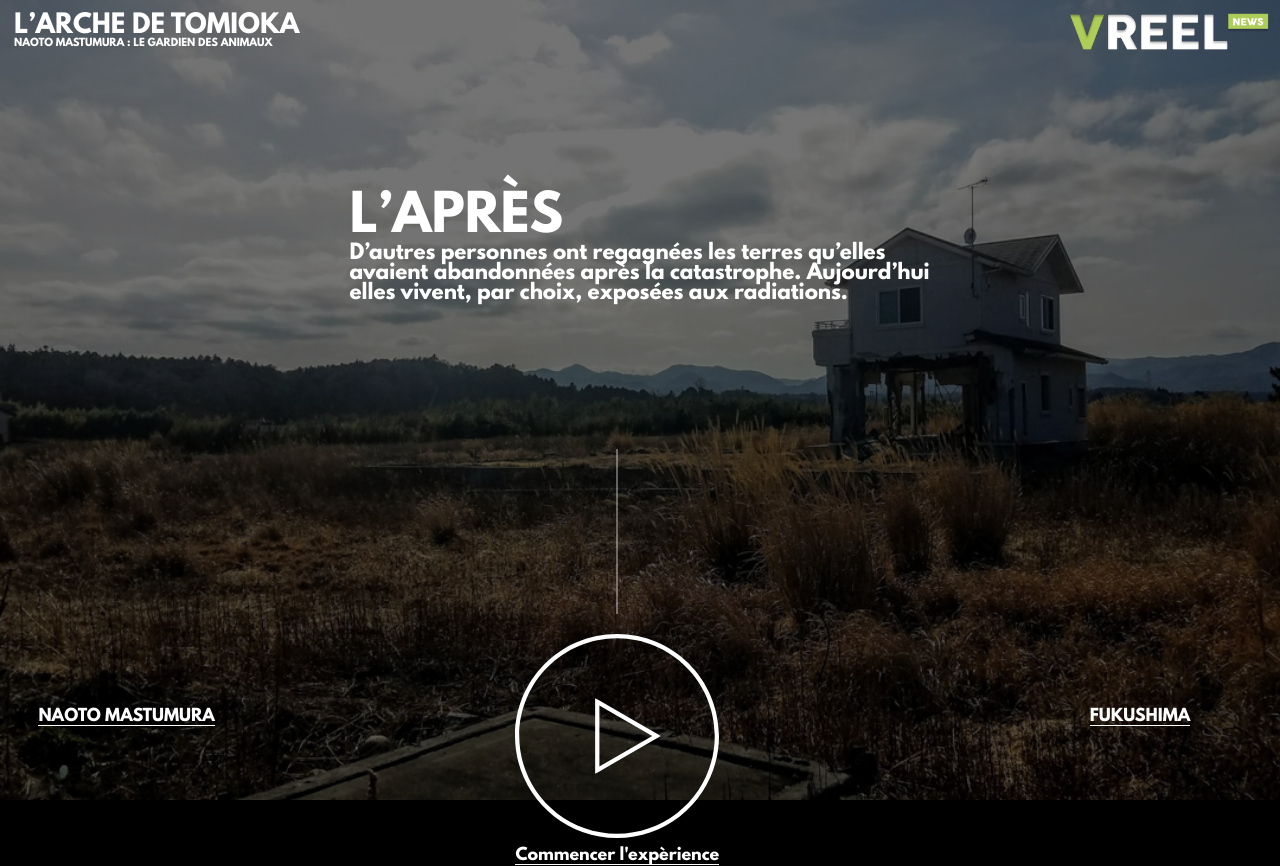
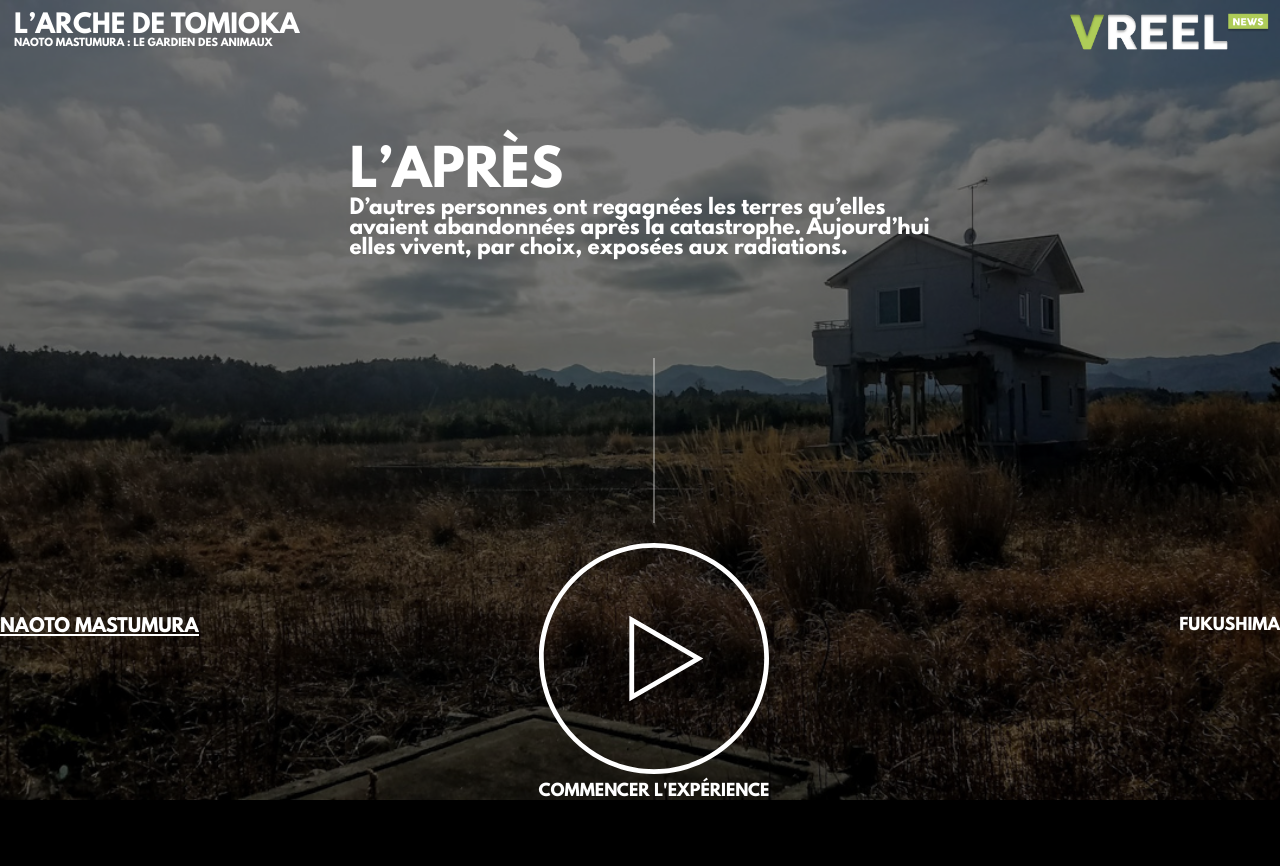
Before and after one commit to JulianRomana/WebDoc-Naoto, a Nuxt app: page /apres in a window 1280 px wide. In both pictures the pointer is over the element "NAOTO MASTUMURA". After the commit the page ends 802 px from the top, so only its background shows below. Built offline with nearby package versions, Linux system fonts and the light colour scheme.

Commit message:
fixing haris s shit

```diff
--- a/components/Menu.vue
+++ b/components/Menu.vue
@@ -4,7 +4,7 @@
       <ul class="menu__list">
         <li class="menu__item firstElement">MENU</li>
         <li>
-          <nuxt-link to="/menu" class="menu__item">L'ARCHE DE TOMIOKA</nuxt-link>
+          <nuxt-link to="/menu" class="menu__item">Accueil</nuxt-link>
         </li>
         <li>
           <nuxt-link to="/catastrophe/catastrophe" class="menu__item">FUKUSHIMA</nuxt-link>
--- a/pages/apres.vue
+++ b/pages/apres.vue
@@ -23,7 +23,7 @@
         <div class="play">
           <img src="../static/images/line.svg">
           <img src="../static/images/arrow2.svg">
-          <p>Commencer l'expèrience</p>
+          <p>Commencer l'expérience</p>
         </div>
         <nuxt-link class="link" to="/fukushima">
           <div class="Skip">
@@ -50,6 +50,9 @@
   background-position: center;
   height: 100vh;
   width: 100vw;
+  display: flex;
+  flex-direction: column;
+  justify-content: space-around;
 }
 header {
   display: flex;
@@ -96,15 +99,28 @@ main {
 nav {
   display: flex;
   justify-content: space-between;
-  width: 90%;
-  margin-left: 3%;
+  width: 100%;
   color: white;
   font-family: League spartan;
 
   .previous {
     padding-top: 260px;
     p {
-      border-bottom: 1px solid;
+      position: relative;
+      transition: 0.4 linear;
+      &:hover {
+        font-size: 18px;
+        &::before {
+          content: "";
+          display: block;
+          width: 0%;
+          height: 2px;
+          position: absolute;
+          bottom: 0;
+          background-color: white;
+          animation: 0.4s beforeAnimation linear forwards;
+        }
+      }
     }
   }
   .play {
@@ -120,13 +136,42 @@ nav {
       padding-bottom: 10px;
     }
     p {
-      border-bottom: 1px solid;
+      position: relative;
+      transition: 0.4 linear;
+      text-transform: uppercase;
+      &:hover {
+        font-size: 18px;
+        &::before {
+          content: "";
+          display: block;
+          width: 0%;
+          height: 2px;
+          position: absolute;
+          bottom: 0;
+          background-color: white;
+          animation: 0.4s beforeAnimation linear forwards;
+        }
+      }
     }
   }
   .Skip {
     padding-top: 260px;
     p {
-      border-bottom: 1px solid;
+      position: relative;
+      transition: 0.4 linear;
+      &:hover {
+        font-size: 18px;
+        &::before {
+          content: "";
+          display: block;
+          width: 0%;
+          height: 2px;
+          position: absolute;
+          bottom: 0;
+          background-color: white;
+          animation: 0.4s beforeAnimation linear forwards;
+        }
+      }
     }
   }
 }
@@ -135,4 +180,12 @@ nav {
   color: white;
   z-index: 1;
 }
+@keyframes beforeAnimation {
+  0% {
+    width: 0%;
+  }
+  100% {
+    width: 100%;
+  }
+}
 </style>
--- a/pages/menu.vue
+++ b/pages/menu.vue
@@ -14,7 +14,7 @@
           <li>NAOTO MATSUMURA</li>
         </nuxt-link>
         <nuxt-link class="link" to="/apres">
-          <li>APRES</li>
+          <li>L'APRES</li>
         </nuxt-link>
       </ul>
     </section>
@@ -59,7 +59,21 @@
     font-family: League spartan;
     li {
       color: white;
-      border-bottom: 1px solid;
+      position: relative;
+      transition: 0.4s;
+      &:hover {
+        font-size: 18px;
+        &::before {
+          content: "";
+          display: block;
+          width: 0%;
+          height: 2px;
+          position: absolute;
+          bottom: 0;
+          background-color: white;
+          animation: 0.4s beforeAnimation linear forwards;
+        }
+      }
     }
   }
 }
@@ -67,6 +81,14 @@
   text-decoration: none;
   color: white;
 }
+@keyframes beforeAnimation {
+  0% {
+    width: 0%;
+  }
+  100% {
+    width: 100%;
+  }
+}
 </style>
 <script>
 export default {};
```
